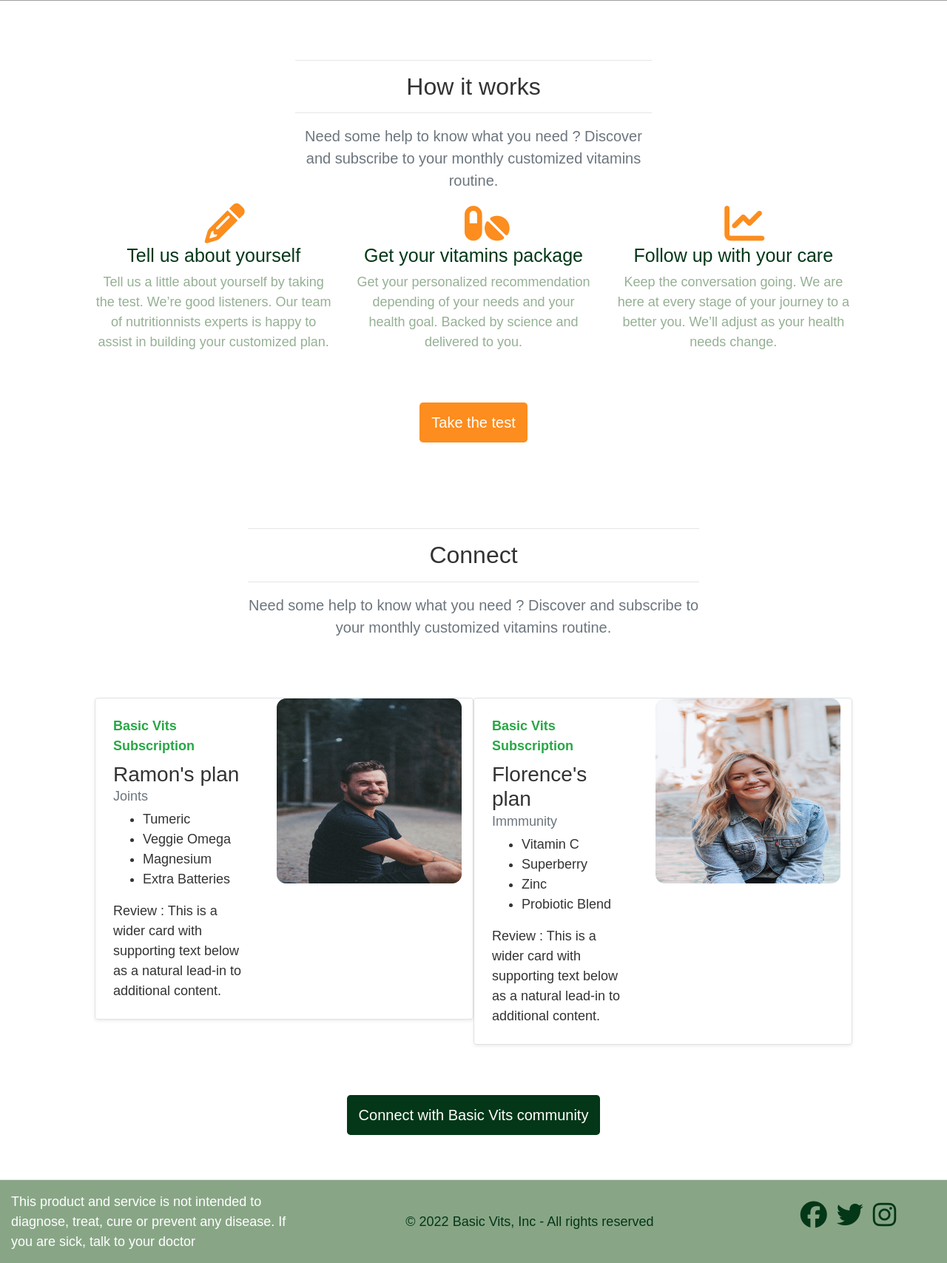
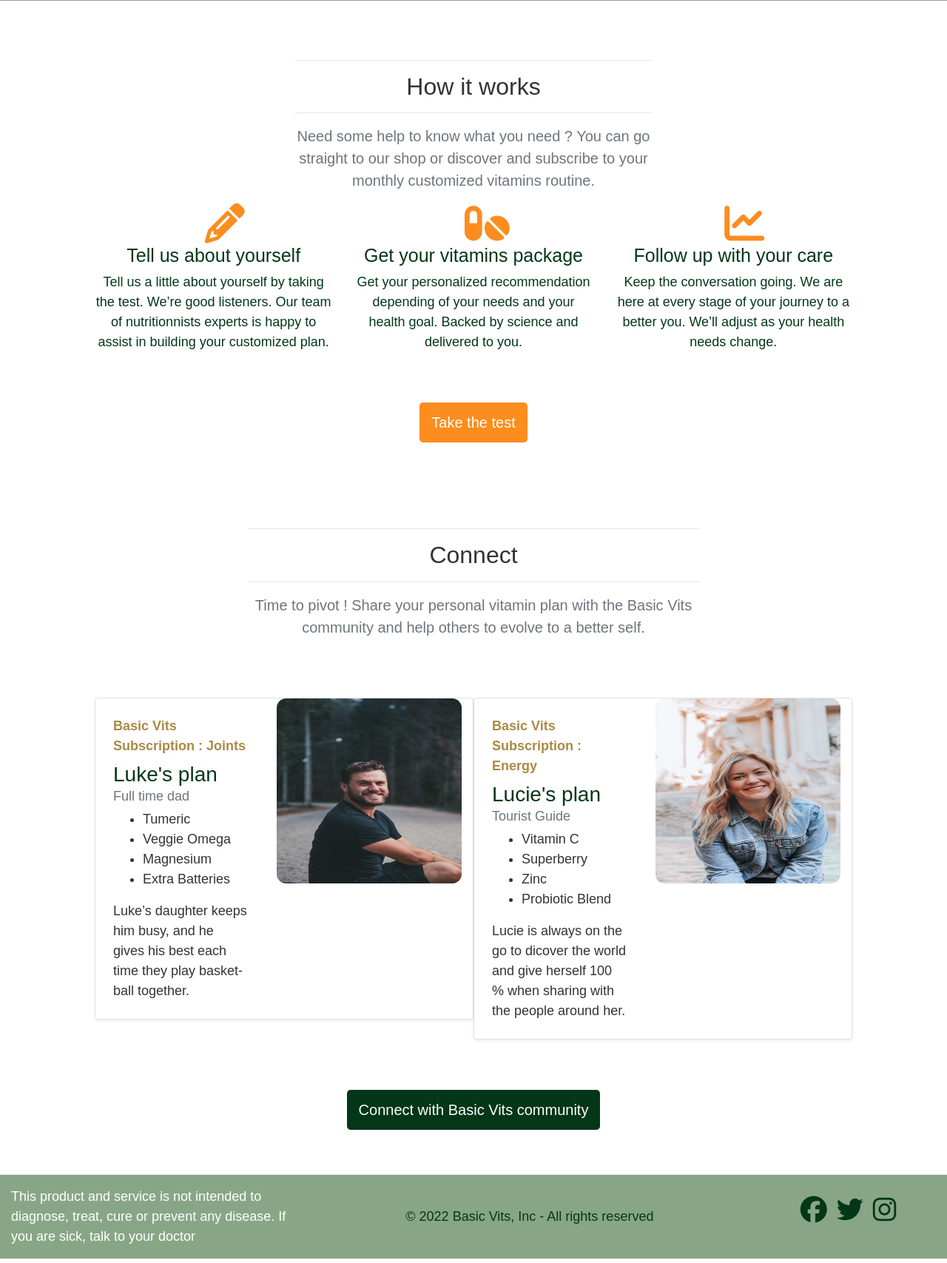
Before and after one commit to Code-Institute-Submissions/florencemezino-basic-vits_AprResub, a Django app: template home/templates/home/index.html in a window 1280 px wide. Shown: the part 1127-2834 px from the top of the page at 74% size. Run offline with Django 3.2, Linux system fonts and the light colour scheme; the template is opened without the code that fills it, so the values that code supplies are empty; parts of the project's set-up code (start-up, migrations or seed data) failed here and were passed over; some libraries are stand-ins or nearby versions; grey boxes are pictures that could not be loaded.

```diff
--- a/home/templates/home/index.html
+++ b/home/templates/home/index.html
@@ -34,7 +34,7 @@
             <h2 class="fw-light">How it works</h2>
             <hr>
               <p>
-                <p class="lead text-muted">Need some help to know what you need ? Discover and subscribe to your monthly customized vitamins routine.</p>
+                <p class="lead text-muted">Need some help to know what you need ? You can go straight to our shop or discover and subscribe to your monthly customized vitamins routine.</p>
               </p>
           </div>
         <div class="row">
@@ -73,7 +73,7 @@
               </div>
           </div>
   </section>
-
+<!--/. How it work-->
 
 <!-- Community / Reviews -->
   <section class="py-5 text-center container-fluid">
@@ -82,47 +82,47 @@
         <hr>
         <h2 class="fw-light">Connect</h2>
         <hr>
-            <p>
-                <p class="lead text-muted">Need some help to know what you need ? Discover and subscribe to your monthly customized vitamins routine.</p>
-            </p>
+          <p>
+            <p class="lead text-muted">Time to pivot ! Share your personal vitamin plan with the Basic Vits community and help others to evolve to a better self.</p>
+          </p>
       </div>
     </div>
   </section>
 
     <div class="container">
         <div class="row mb-2">
-          <div class="col-md-6">
+          <div class="col-sm-6">
             <div class="row g-0 border rounded overflow-hidden flex-md-row mb-4 ms-4 shadow-sm h-md-150 position-relative">
               <div class="col p-4 d-flex flex-column position-static">
-                <strong class="d-inline-block mb-2 text-success">Basic Vits Subscription</strong>
-                <h3 class="mb-0">Ramon's plan</h3>
-                <div class="mb-1 text-muted">Joints</div>
+                <strong class="d-inline-block mb-2 text-title-review">Basic Vits Subscription : Joints</strong>
+                <h3 class="mb-0 persona-title">Luke's plan</h3>
+                <div class="mb-1 text-muted">Full time dad</div>
                     <ul>
                         <li>Tumeric</li>
                         <li>Veggie Omega</li>
                         <li>Magnesium</li>
                         <li>Extra Batteries</li>
                     </ul>
-                <p class="card-text mb-auto">Review : This is a wider card with supporting text below as a natural lead-in to additional content.</p>
+                <p class="card-text mb-auto">Luke’s daughter keeps him busy, and he gives his best each time they play basket-ball together.</p>
               </div>
               <div class="col-auto d-none d-lg-block">
                 <img class="testimony-picture" src="{{ MEDIA_URL }}testimony-1.jpeg" width = "250" height = "250" alt="a man smiling">
               </div>
             </div>
           </div>
-          <div class="col-md-6">
+          <div class="col-sm-6">
             <div class="row g-0 border rounded overflow-hidden flex-md-row mb-4 ms-4 shadow-sm h-md-150 position-relative">
               <div class="col p-4 d-flex flex-column position-static">
-                <strong class="d-inline-block mb-2 text-success">Basic Vits Subscription</strong>
-                <h3 class="mb-0">Florence's plan</h3>
-                <div class="mb-1 text-muted">Immmunity</div>
+                <strong class="d-inline-block mb-2 text-title-review">Basic Vits Subscription : Energy </strong>
+                <h3 class="mb-0 persona-title">Lucie's plan</h3>
+                <div class="mb-1 text-muted">Tourist Guide</div>
                     <ul>
                         <li>Vitamin C</li>
                         <li>Superberry</li>
                         <li>Zinc</li>
                         <li>Probiotic Blend</li>
                     </ul>
-                <p class="mb-auto">Review : This is a wider card with supporting text below as a natural lead-in to additional content.</p>
+                <p class="mb-auto">Lucie is always on the go to dicover the world and give herself 100 % when sharing with the people around her.</p>
               </div>
               <div class="col-auto d-none d-lg-block">
                 <img class="testimony-picture" src="{{ MEDIA_URL }}testimony-2.jpeg" width = "250" height = "250" alt="a woman smiling">
@@ -142,5 +142,4 @@
 <!--/. Community / Reviews -->
 
 
-
 {% endblock %}
--- a/static/css/base.css
+++ b/static/css/base.css
@@ -127,8 +127,20 @@ body {
 }
 
 .steps-text{
-    color: #95b094;
+    color: #033718;
 }
+
+
+/* review */
+
+.text-title-review {
+    color:#a98a44;
+}
+
+.persona-title{
+    color: #033718;
+}
+
 
 
 .testimony-picture {
```
Also changed, not shown: media/steps.png (deleted), media/steps_image.png (deleted).
